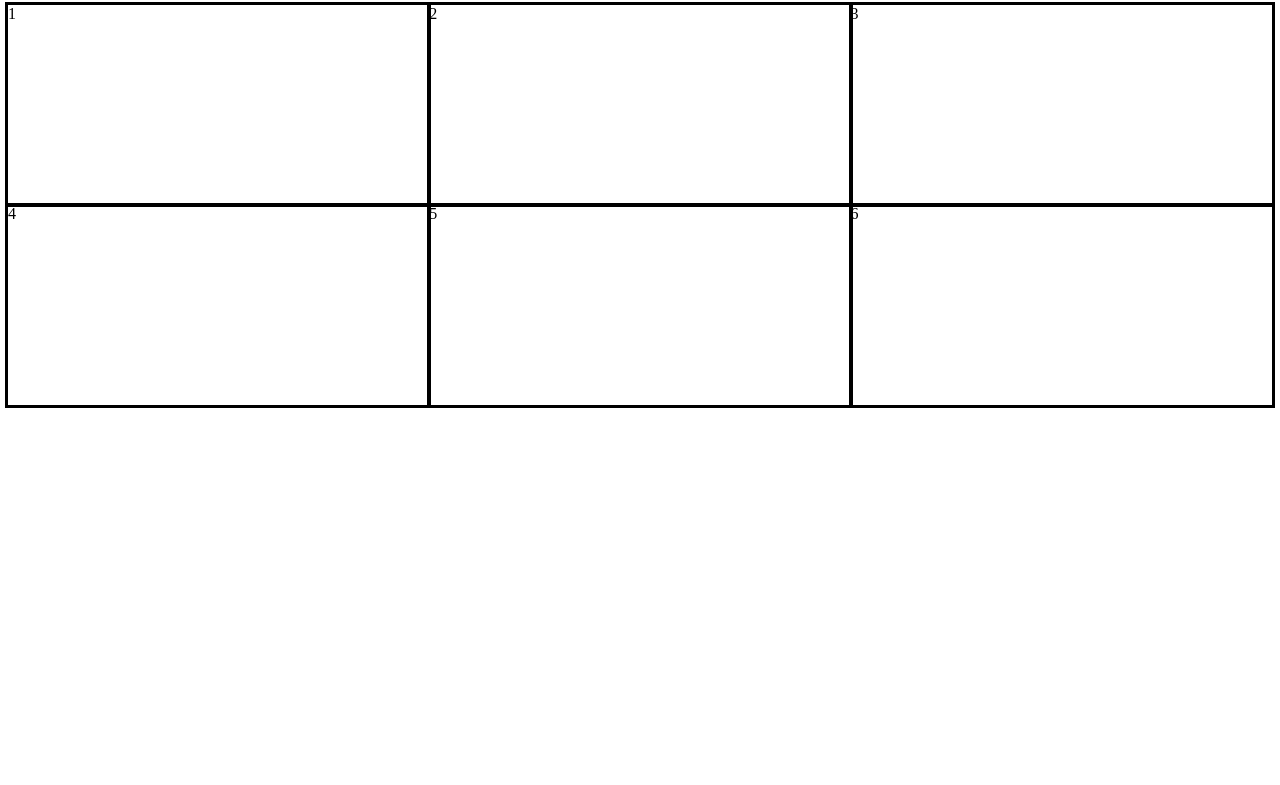
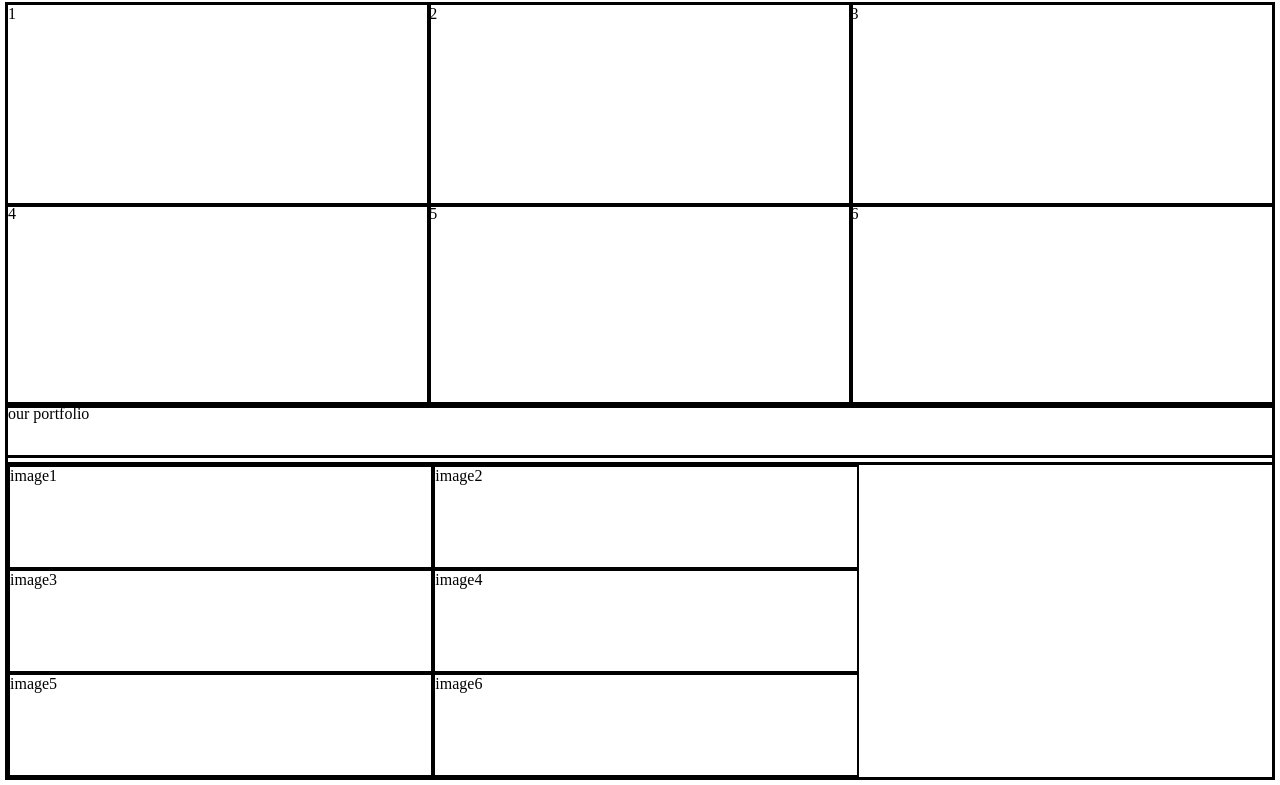
Before and after one commit to developerlenin/fed-day4, a plain HTML site: page index.html in a window 1280 px wide. Shown: the part 889-1674 px from the top of the page. Before the commit the page ends 1302 px from the top, so only its background shows below. Drawn offline with Linux system fonts and the light colour scheme.

Commit message:
add new file

```diff
--- a/css4/main.css
+++ b/css4/main.css
@@ -57,3 +57,25 @@
     outline: solid 2px;
 
 }
+.ourportfolio{
+    outline: solid;
+    height: 50px;
+}
+.imagebox{
+    outline: solid;
+    margin-top: 10px;
+    display: flex;
+    flex-wrap: wrap;
+
+}
+.image1{
+    width: 33.33%;
+    border: 2px solid;
+    height: 100px;
+    flex-wrap: wrap;
+}
+.allimage{
+
+}
+
+}
--- a/index.html
+++ b/index.html
@@ -74,6 +74,21 @@
     </section>
 </section>
 
+<section class="container">
+    <div class="ourportfolio">our portfolio</div>
+    <div class="allimage">
+    <div class="imagebox">
+
+        <div class="image1">image1</div>
+        <div class="image1">image2</div>
+        <div class="image1">image3</div>
+        <div class="image1">image4</div>
+        <div class="image1">image5</div>
+        <div class="image1">image6</div>
+    </div>
+</div>
+</section>
+
 
 </body>
 </html>
```
